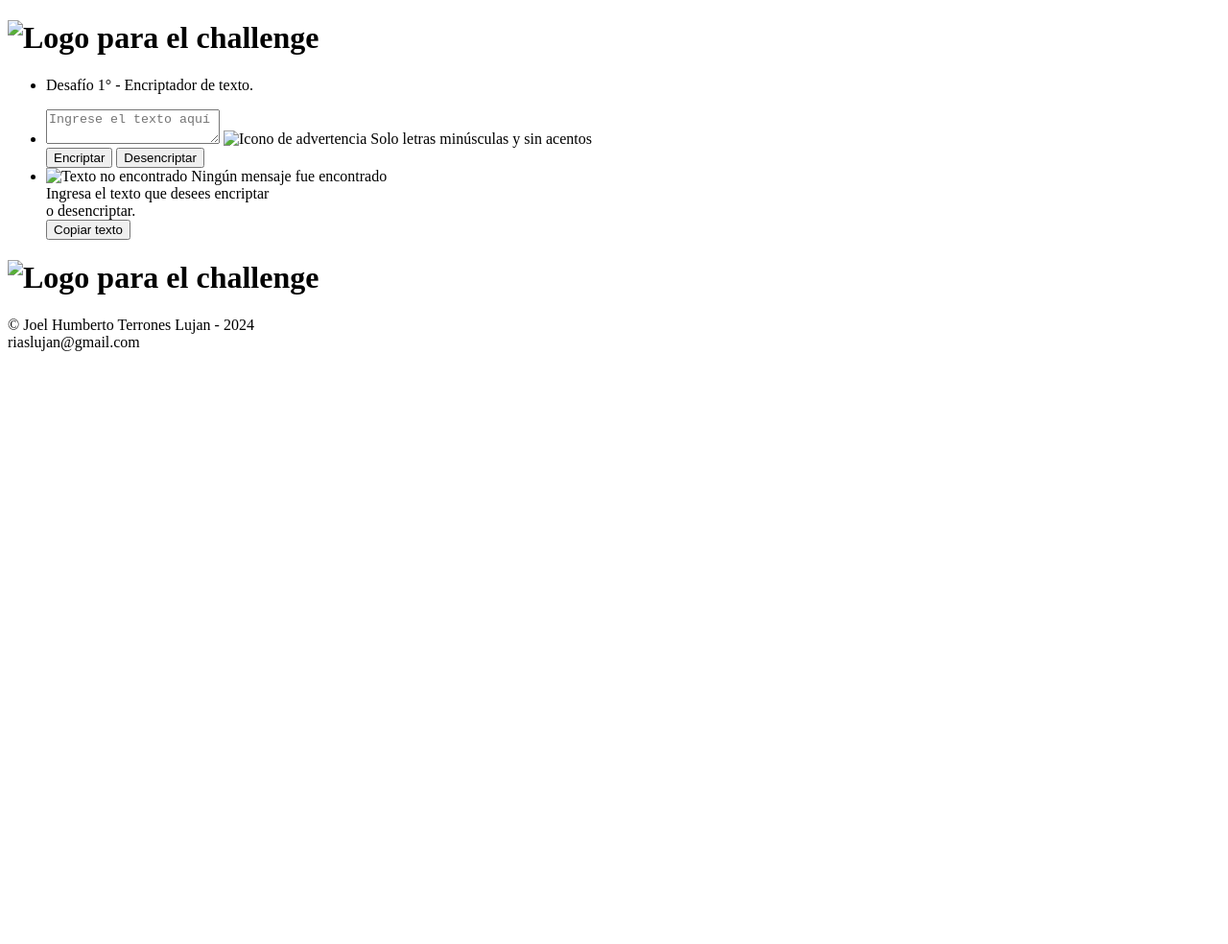
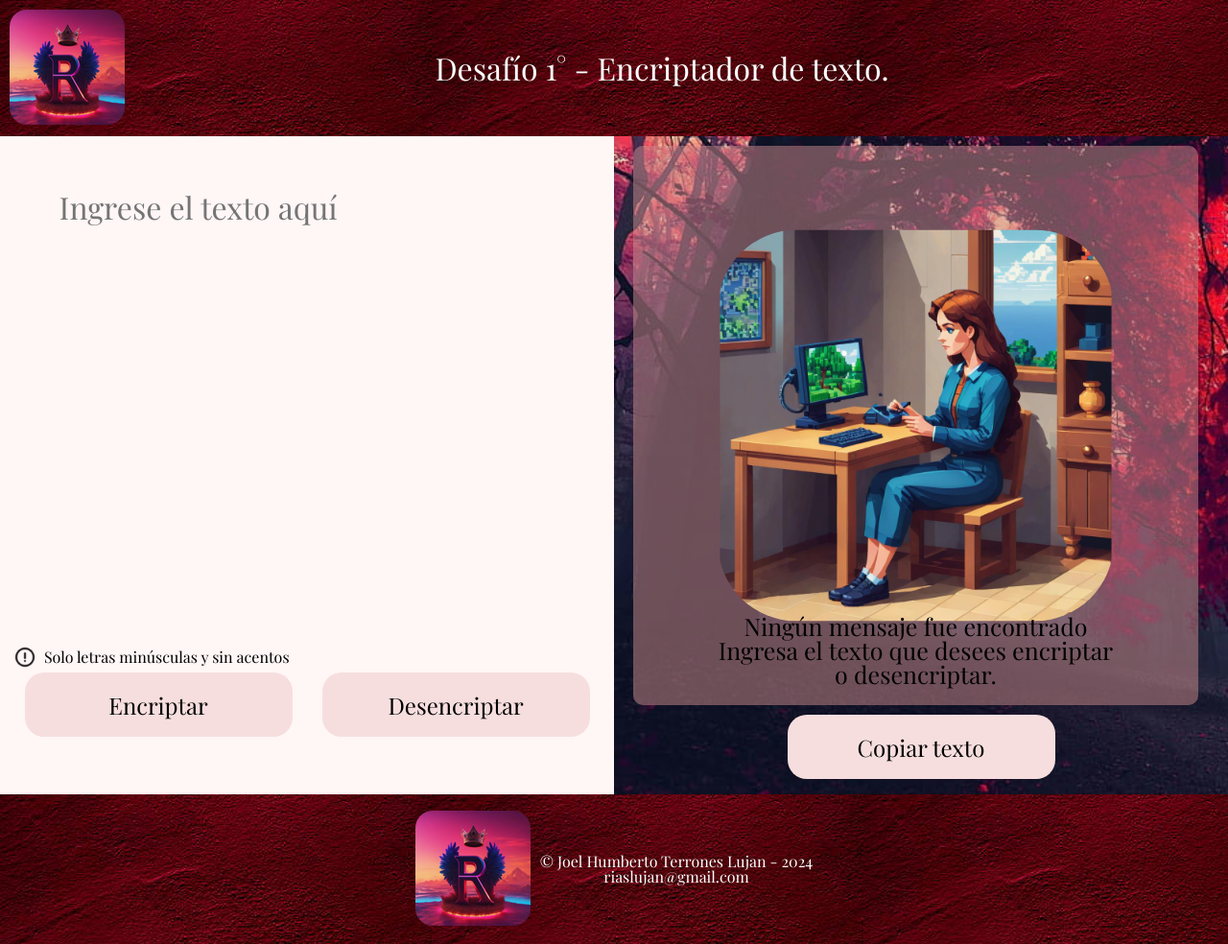
Before and after one commit to RitoLujan/challenge1-encriptadorTexto, a plain HTML site: page index.html in a window 1280 px wide. Shown: the whole page at 96% size. Before the commit the page ends 800 px from the top, so only its background shows below. Drawn offline with nearby package versions, Linux system fonts and the light colour scheme; the site is published under a folder, as on GitHub Pages, so addresses that start at the root find nothing; a web font is replaced by a local one.

Commit message:
Version 2.0 del Challenge1

```diff
--- a/css/styles.css
+++ b/css/styles.css
@@ -12,7 +12,7 @@ body {
 /* <------------------------------ Comienzo del CSS del HEADER ------------------------------->*/
 
 header {
-    background: url(/images/footback.png);
+    background: url(../images/footback.png);
     color: white;
     padding: 10px;
 }
@@ -125,7 +125,7 @@ main {
 }
 
 .textoResultado {
-    background: url(/images/fondoTexto.png) no-repeat;
+    background: url(../images/fondoTexto.png) no-repeat;
     background-size: cover;
 }
 
@@ -178,7 +178,7 @@ main {
 }
 
 footer {
-    background: url(/images/footback.png);
+    background: url(../images/footback.png);
     color: white;
     padding: 10px;
     text-align: center;
--- a/index.html
+++ b/index.html
@@ -3,16 +3,16 @@
   <head>
     <meta charset="UTF-8" />
     <meta name="viewport" content="width=device-width, initial-scale=1.0" />
-    <link rel="icon" href="/images/challenge.ico" type="image/x-icon" />
-    <link rel="stylesheet" href="/css/reset.css" />
-    <link rel="stylesheet" href="/css/styles.css" />
+    <link rel="icon" href="images/challenge.ico" type="image/x-icon" />
+    <link rel="stylesheet" href="css/reset.css" />
+    <link rel="stylesheet" href="css/styles.css" />
     <link href="https://fonts.googleapis.com/css2?family=Playfair+Display:ital@0;1&display=swap" rel="stylesheet">
     <title>Desafío - Encriptador de texto</title>
   </head>
   <body>
     <header>
       <div class="navBar">
-        <h1><img src="/images/logo.png" alt="Logo para el challenge" class="logo"></h1>
+        <h1><img src="images/logo.png" alt="Logo para el challenge" class="logo"></h1>
         <nav>
           <ul>
             <li>Desafío 1° - Encriptador de texto.</li>
@@ -24,7 +24,7 @@
       <ul class="conversionTexto">
         <li class="trabajoTexto">
           <textarea placeholder="Ingrese el texto aquí" class="textoConve" id="texto"></textarea>
-          <img src="/images/alert.ico" alt="Icono de advertencia" class="advertencia-icon">
+          <img src="images/alert.ico" alt="Icono de advertencia" class="advertencia-icon">
           <label class="advertencia">Solo letras minúsculas y sin acentos</label>
           <div class="botones-contenedor">
             <button type="submit" class="encriptador" onclick="encriptarTexto();" id="encriptar">Encriptar</button>
@@ -33,7 +33,7 @@
         </li>
         <li class="textoResultado">
           <div class="contenedorResultado">
-            <img src="/images/buscando.png" alt="Texto no encontrado" class="buscar" id="imagen">
+            <img src="images/buscando.png" alt="Texto no encontrado" class="buscar" id="imagen">
             <label id="respuesta" class="respuesta">Ningún mensaje fue encontrado<br> Ingresa el texto que desees encriptar <br> o desencriptar.</label>
           </div>
           <div class="botones-contenedor">
@@ -45,11 +45,11 @@
 
     <footer>
       <div class="footer">
-        <h1><img src="/images/logo.png" alt="Logo para el challenge" class="logo"></h1>
+        <h1><img src="images/logo.png" alt="Logo para el challenge" class="logo"></h1>
         <label class="datosCreador">&copy Joel Humberto Terrones Lujan - 2024 <br>riaslujan@gmail.com
         </label>
       </div>
     </footer>
   </body>
-  <script src="/app.js"></script>
+  <script src="app.js"></script>
 </html>
```
